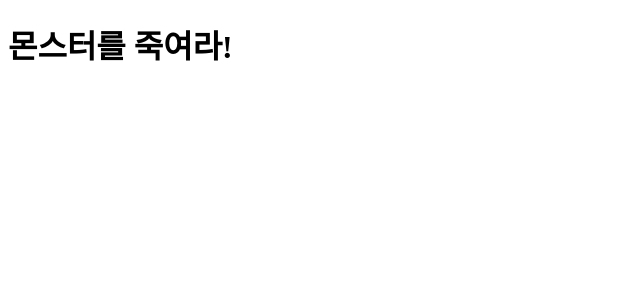
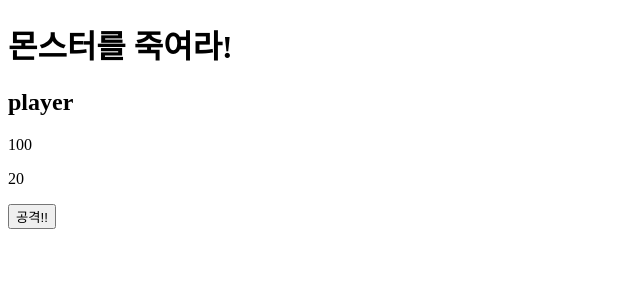
Before and after one commit to KimInteger/killthemon, a React app: page / in a window 1280 px wide. Shown: the top 300 px of the page, without its empty margins (0-640 px from the left). Built offline with nearby package versions, Linux system fonts and the light colour scheme.

Commit message:
edit | app.tsx
랜더링 체크

```diff
--- a/src/app/ui/app.tsx
+++ b/src/app/ui/app.tsx
@@ -1,9 +1,30 @@
-import React from 'react';
+import React, { useState } from 'react';
+import PlayerSection from './player/playerSection';
 
 const App: React.FC = () => {
+  const [player, setPlayer] = useState({
+    name: 'player',
+    hp: 100,
+    atk: 20,
+  });
+
+  const [monster, setMonster] = useState({
+    name: 'monster',
+    hp: 200,
+    def: 10,
+  });
+
+  function attack() {
+    setMonster((prevMonster) => ({
+      ...prevMonster,
+      hp: prevMonster.hp - Math.max(player.atk - prevMonster.def, 0),
+    }));
+  }
+
   return (
     <>
       <h1>몬스터를 죽여라!</h1>
+      <PlayerSection player={player} attack={attack} />
     </>
   );
 };
```
